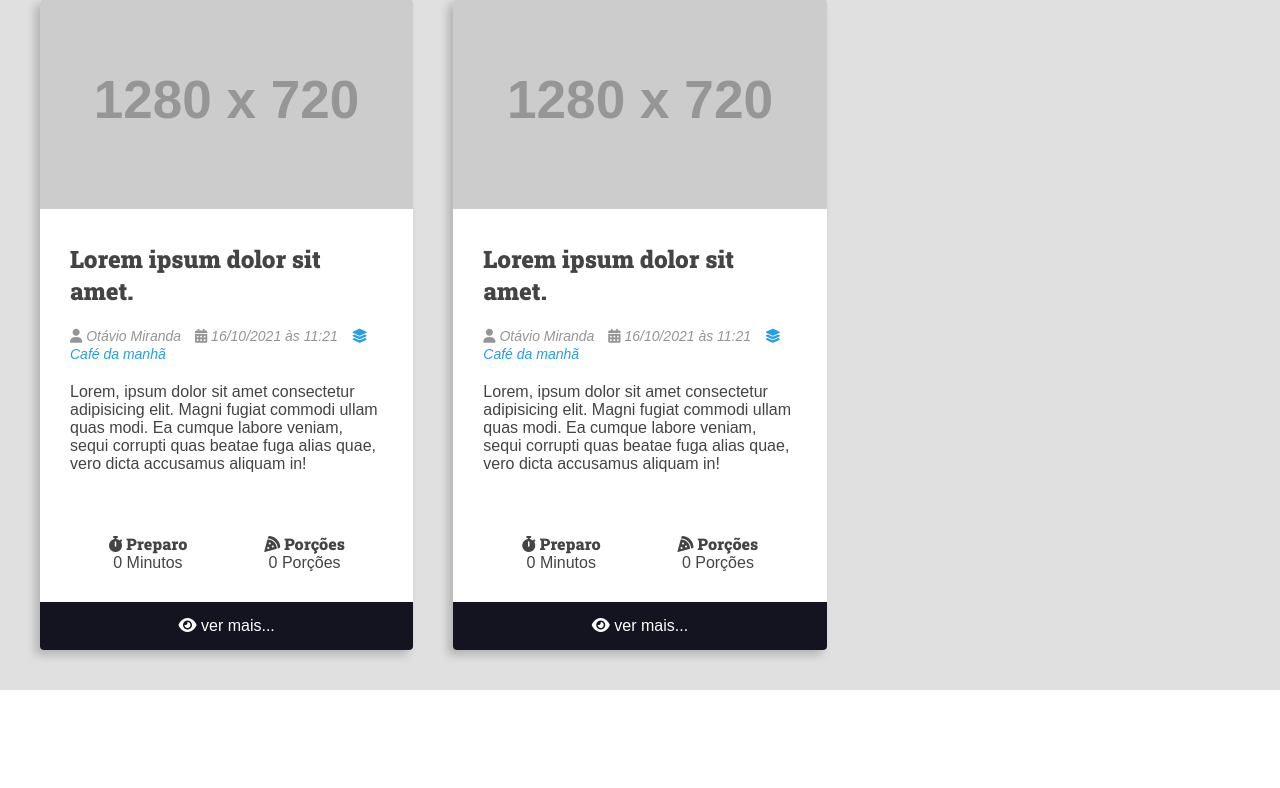
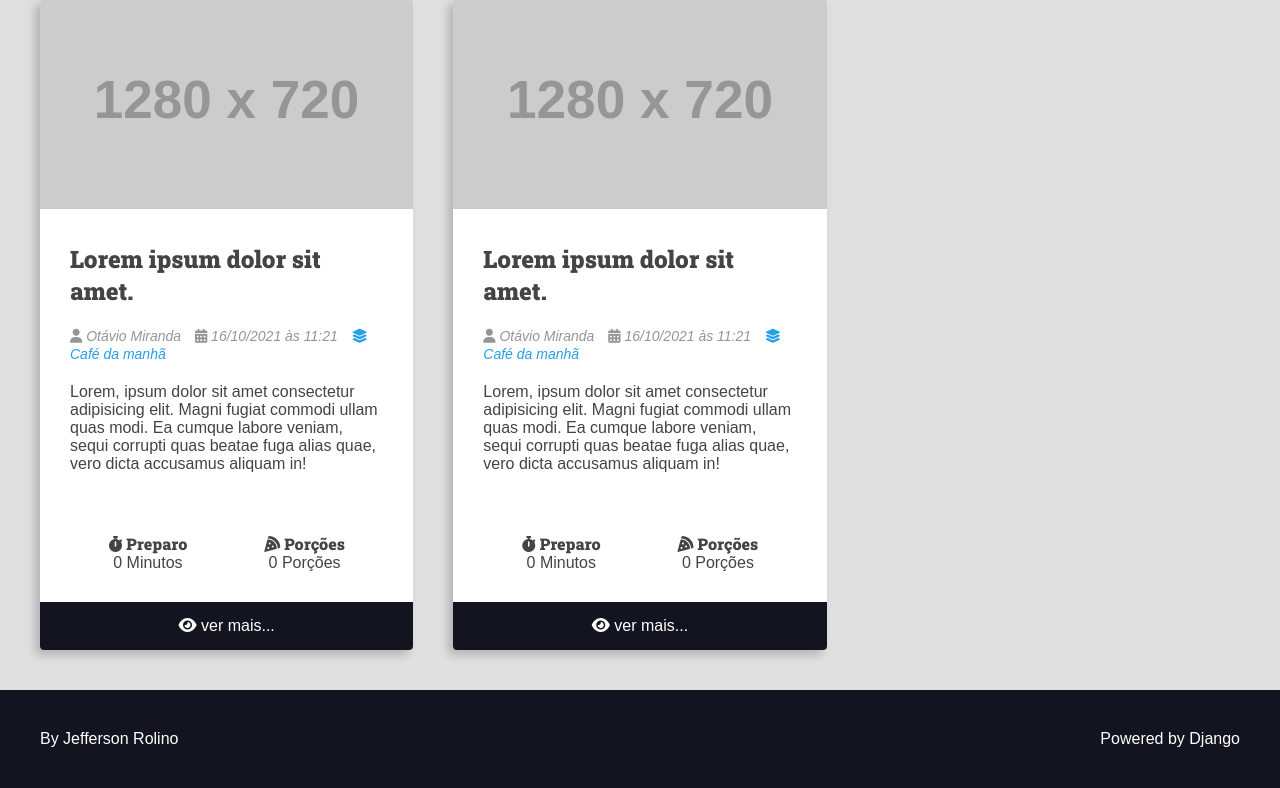
Before and after one commit to JeffersonRolino/curso-django-projeto1, a Django app: page / in a window 1280 px wide. Shown: the part 944-1732 px from the top of the page. Before the commit the page ends 1634 px from the top, so only its background shows below. Run offline with Django 4.2, Linux system fonts and the light colour scheme; grey boxes labelled with a size stand in for pictures from a placeholder-image service; some libraries are stand-ins or nearby versions.

Commit message:
Seção 5 - Aula 36: Adicionando o footer

```diff
--- a/recipes/templates/recipes/pages/home.html
+++ b/recipes/templates/recipes/pages/home.html
@@ -14,6 +14,8 @@
         </div>
     </main>
 
+    {% include "recipes/partials/footer.html" %}
+
 </body>
 
 </html>
--- /dev/null
+++ b/recipes/templates/recipes/partials/footer.html
@@ -0,0 +1,9 @@
+<footer class="main-footer">
+    <div class="developer">
+        <a href="https://github.com/JeffersonRolino" target="_blank" rel="noreferrer noopener">By Jefferson Rolino</a>
+    </div>
+
+    <div class="powered">
+        <a href="https://www.djangoproject.com/" target="_blank" rel="noreferrer noopener">Powered by Django</a>
+    </div>
+</footer>
--- a/recipes/templates/recipes/partials/head.html
+++ b/recipes/templates/recipes/partials/head.html
@@ -263,6 +263,25 @@
         .recipe-footer a:hover {
             filter: brightness(2);
         }
+
+        .main-footer {
+            display: flex;
+            align-items: center;
+            justify-content: space-between;
+            background: var(--color-primary-dark);
+            color: var(--color-white);
+            padding: var(--spacing-gutter-large);
+        }
+
+        .main-footer a {
+            color: var(--color-white);
+            text-decoration: none;
+            transition: all 300ms ease-in-out;
+        }
+
+        .main-footer a:hover {
+            filter: brightness(.8);
+        }
     </style>
 
 
```
